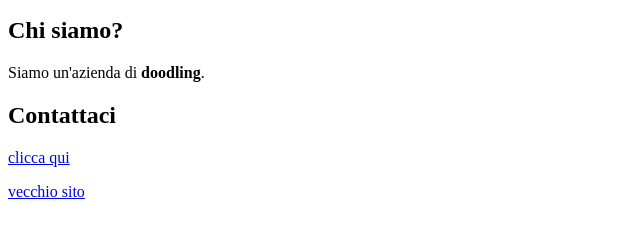
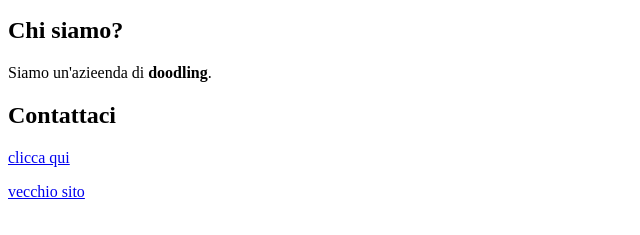
Before and after one commit to Andreamp0/refactored-doodle, a plain HTML site: page index.html in a window 1280 px wide. Shown: the part 169-404 px from the top of the page, 0-640 px from the left. Drawn offline with Linux system fonts and the light colour scheme.

Commit message:
Update index.html

```diff
--- a/index.html
+++ b/index.html
@@ -5,7 +5,7 @@
   <h1>Benvenuti in <strong>Refactored Doodle</strong>!</h1>
   <img src="logo.jpeg" width="100">
   <h2>Chi siamo?</h2>
-  <p>Siamo un'azienda di <strong>doodling</strong>.</p>
+  <p>Siamo un'azieenda di <strong>doodling</strong>.</p>
   <h2>Contattaci</h2>
   <a href="mailto:contact@refactoreddoodle.art">clicca qui</a>
   <p><a href="./index1.html">vecchio sito</a></p>
```
